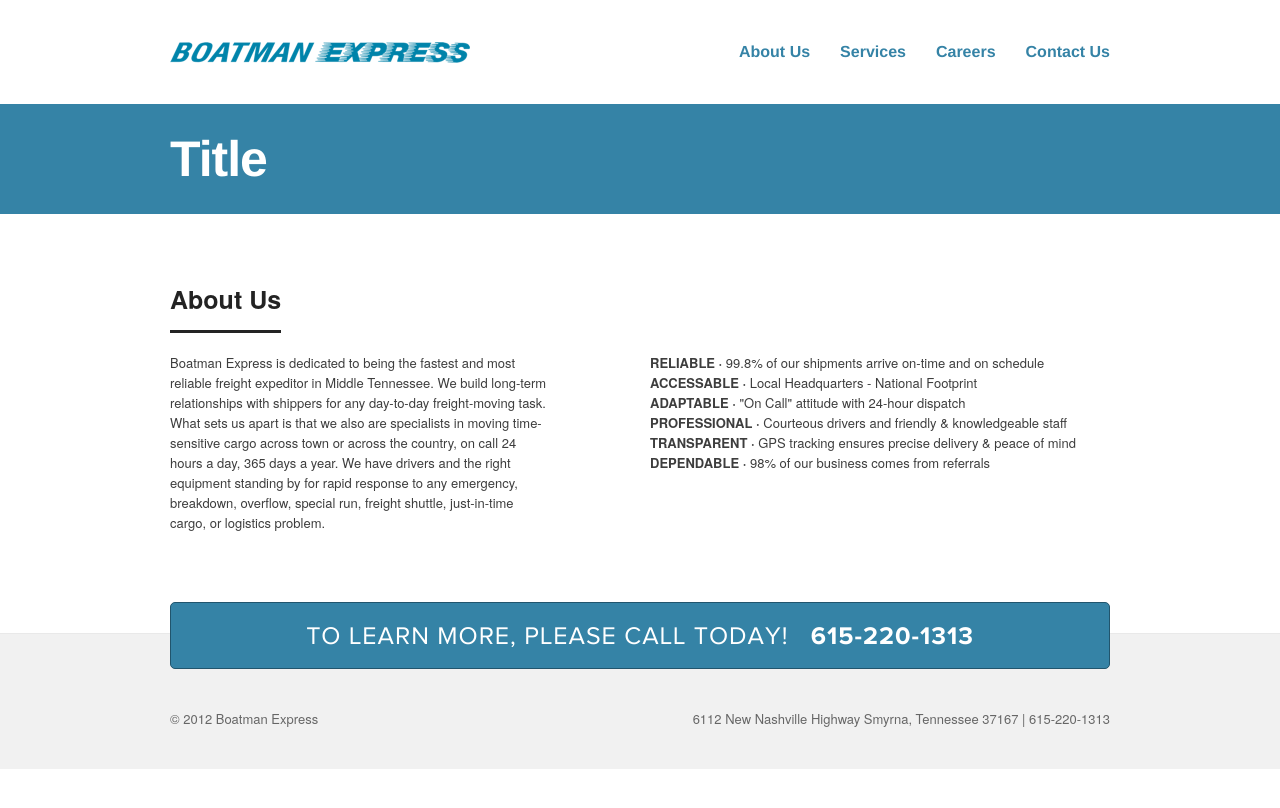
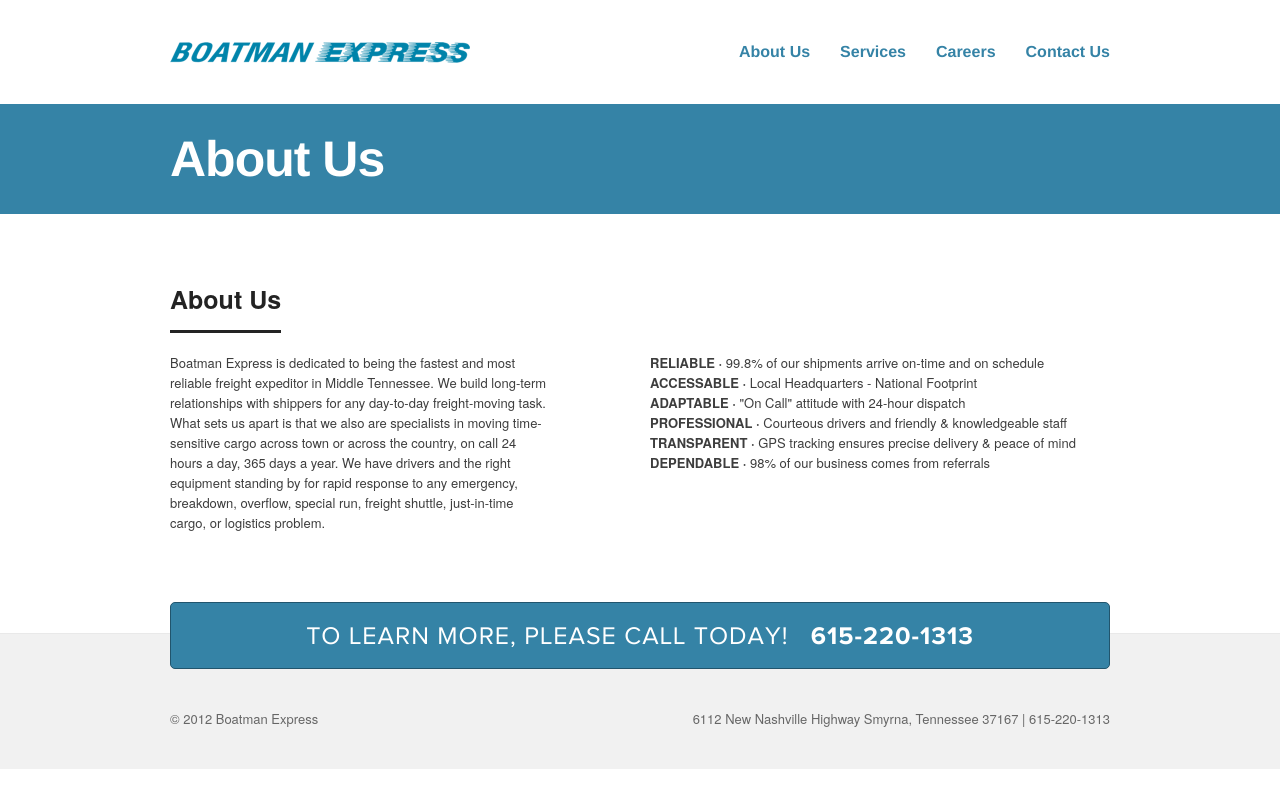
Before and after one commit to boatmanexpress/boatmanexpress.github.com, a Jekyll site: the page built from about.html, in a window 1280 px wide. Shown: the top 808 px of the page. Built offline with Jekyll 4.4.1, drawn with Linux system fonts in a browser that asks for light colours; Markdown is read by kramdown in place of the engine named in the settings.

Commit message:
More title stuff

```diff
--- a/_includes/header.html
+++ b/_includes/header.html
@@ -2,7 +2,7 @@
 <html lang="en">
   <head>
     <meta charset="utf-8">
-    <title>Boatman Express</title>
+    <title>{{ page.title }}</title>
     <meta name="description" content="">
     <meta name="author" content="">
 
--- a/_layouts/page.html
+++ b/_layouts/page.html
@@ -4,7 +4,7 @@
       <div class="container">
         <div class="row">
           <div class="span12">
-            <h1>Title</h1>
+            <h1>{{ page.header }}</h1>
           </div>
         </div>
       </div>
--- a/about.html
+++ b/about.html
@@ -1,6 +1,7 @@
 ---
 layout: page
 title: Boatman Express
+header: About Us
 ---
 
 <div class="container">
```
